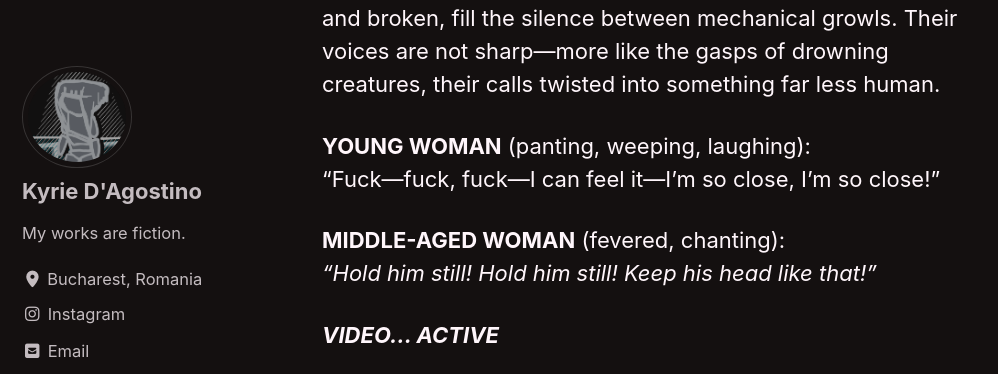
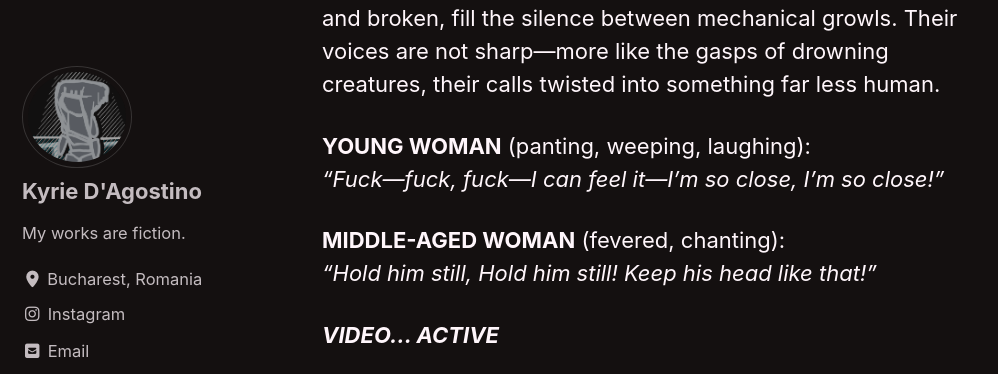
Before and after one commit to kyrie-edelweiss/edelweiss-archive, a Jekyll site: the page built from _pages/red-king.md, in a window 1280 px wide and 900 px high, scrolled down 1193 px. Shown: the top 374 px of the window, without its empty margins (0-998 px from the left). Built offline with Jekyll 4.4.1, drawn with Linux system fonts in a browser that asks for light colours; cached includes are drawn as plain includes; our own code applies the rules of GitHub Pages for plain Markdown files.

```diff
--- a/_pages/red-king.md
+++ b/_pages/red-king.md
@@ -18,10 +18,10 @@ _**AUDIO… ACTIVE**_
 The static hums, low and steady, vibrating with tension, like an old machine working itself into oblivion. Beneath the noise, there is something darker—a muffled rhythm of breathing, ragged and desperate. The cries of men, distorted and broken, fill the silence between mechanical growls. Their voices are not sharp—more like the gasps of drowning creatures, their calls twisted into something far less human.
 
 **YOUNG WOMAN** (panting, weeping, laughing):
-"Fuck—fuck, fuck—I can feel it—I'm so close, I'm so close!"
+_"Fuck—fuck, fuck—I can feel it—I'm so close, I'm so close!"_
 
 **MIDDLE-AGED WOMAN** (fevered, chanting):
-_"Hold him still! Hold him still! Keep his head like that!"_
+_"Hold him still, Hold him still! Keep his head like that!"_
 
 _**VIDEO… ACTIVE**_
 
```
